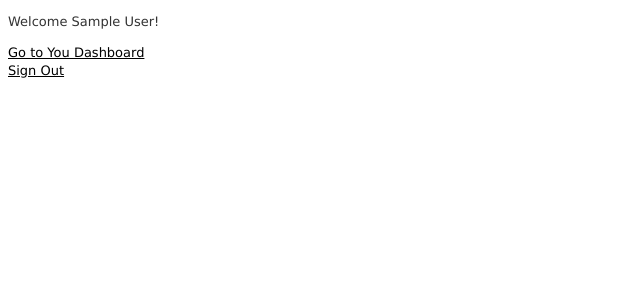
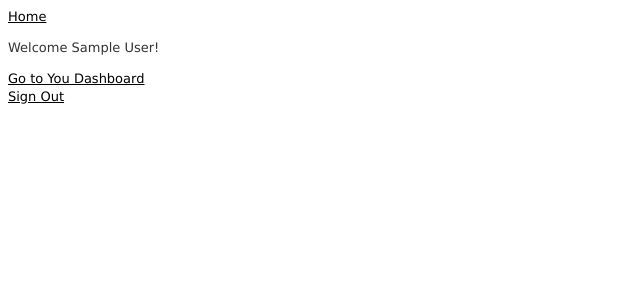
Before and after one commit to carlsednaoui/networkmill, a Rails app: page / in a window 1280 px wide. Shown: the top 300 px of the page, without its empty margins (0-640 px from the left). Run offline with Rails 7, Linux system fonts and the light colour scheme; the visitor is signed in with stand-in values (Sample User, id 1); style sheets or scripts are compiled from the project's sources; some libraries are stand-ins or nearby versions.

Commit message:
added temp home menu link

```diff
--- a/app/views/layouts/application.html.erb
+++ b/app/views/layouts/application.html.erb
@@ -8,6 +8,8 @@
   </head>
   <body>
 
+    <%= link_to "Home", "/" %>
+
     <%= yield %>
 
   </body>
```
Lines whose indentation alone changed are shown as unchanged.
